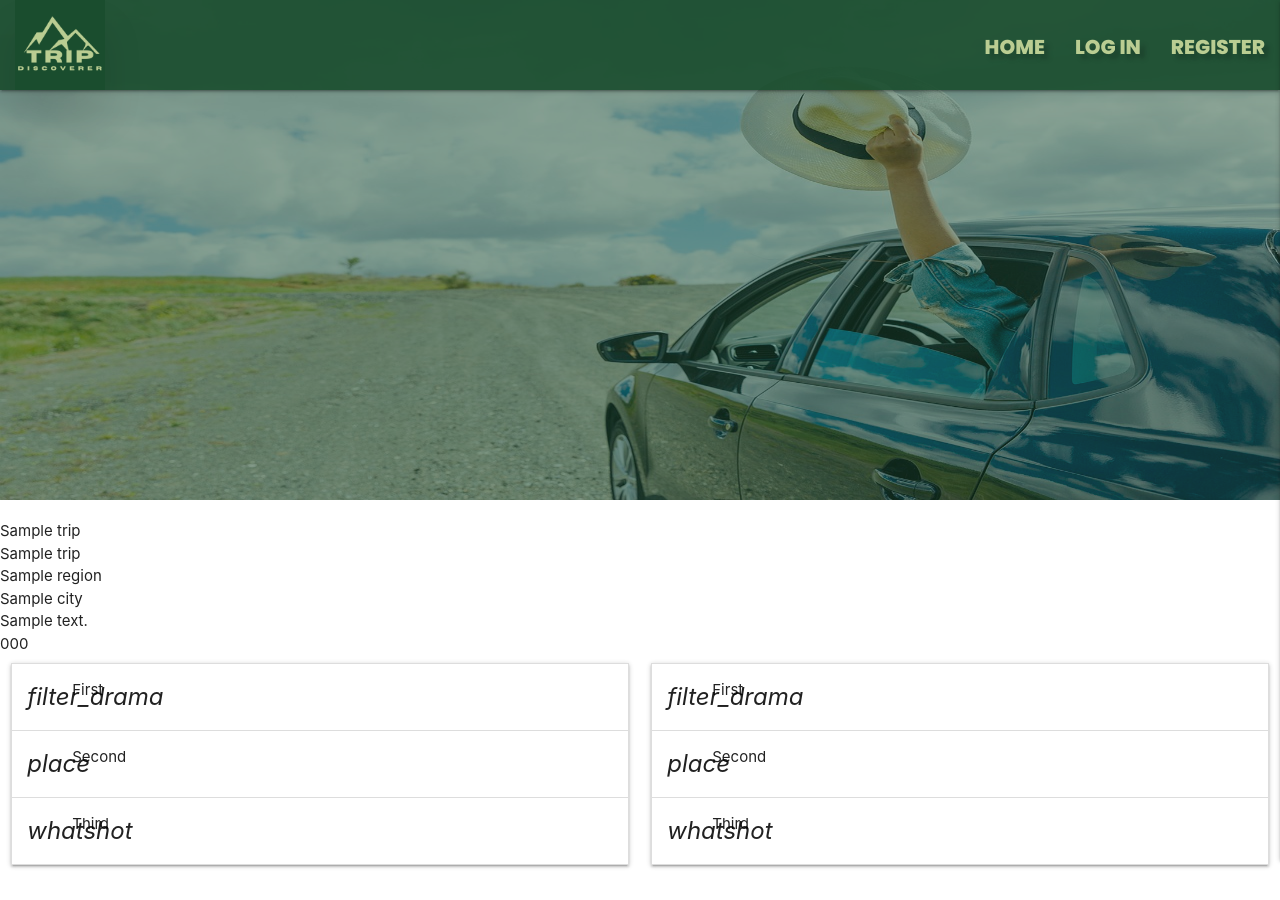
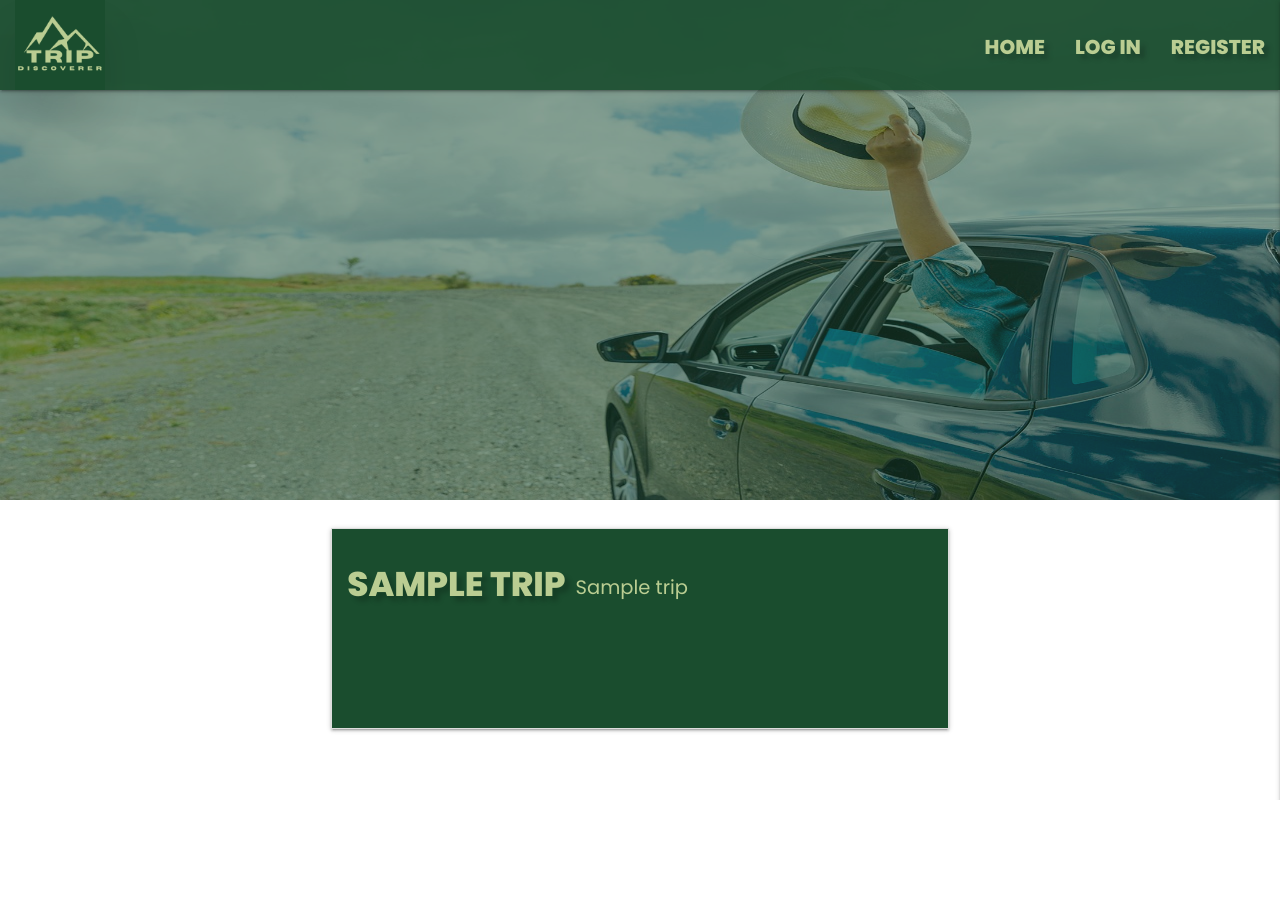
Before and after one commit to e-h-dev/trip-discoverer, a Flask app: page / in a window 1280 px wide. After the commit the page ends 800 px from the top, so only its background shows below. Run offline with Flask 3, Linux system fonts and the light colour scheme; a database or web service that is not in the repository returns one stand-in record (values such as "Sample title"); some libraries are stand-ins or nearby versions.

Commit message:
Connect data to trips template, style template

```diff
--- a/static/css/style.css
+++ b/static/css/style.css
@@ -178,3 +178,30 @@ i{
   position: relative;
   top: -29px;
 }
+
+
+/* trips.html */
+
+.trip-header{
+  background-color: var(--dark-color);
+  color: var(--light-color);
+  font-family: var(--head-text);
+  height:200px;
+}
+
+.trip-header h4{
+  font-weight: 800;
+  text-transform: uppercase;
+  text-shadow: 5px 5px 5px rgba(0,0,0,0.2);
+}
+
+.trip-header p{
+  padding-top: 10px;
+  padding-left: 10px;
+  font-size: 1.3rem;
+}
+
+.trip-content{
+  background-color: var(--light-color);
+  color:var(--dark-color)
+}
--- a/templates/trips.html
+++ b/templates/trips.html
@@ -1,48 +1,30 @@
 {% extends "base.html" %}
 {% block content%}
 
-    {% for trip in trips %}
-        {{ trip.category_name }}<br>
-        {{ trip.trip_name }}<br>
-        {{ trip.region }}<br>
-        {{ trip.city }}<br>
-        {{ trip.address }}<br>
-        {{ trip.post_code }}<br>
-    {% endfor %}
+
     <div class="row">
-        <div class="col s6">
+        <div class="col s10 m6 offset-m3 offset-s1">
           <ul class="collapsible">
+            {% for trip in trips %}
             <li>
-              <div class="collapsible-header"><i class="material-icons">filter_drama</i>First</div>
-              <div class="collapsible-body"><span>Lorem ipsum dolor sit amet.</span></div>
+                <div class="collapsible-header trip-header">
+                    {% if trip.category_name == "Parks" %}
+                        <i class="fa-solid fa-tree"></i>
+                    {% endif %}
+                    <h4>{{ trip.category_name }}</h4>
+                    <p>{{ trip.trip_name }}</p>
+                </div>
+                <div class="collapsible-body trip-content">
+                    {{ trip.region }}<br>
+                    {{ trip.city }}<br>
+                    {{ trip.address }}<br>
+                    {{ trip.post_code }}<br>
+                </div>
             </li>
-            <li>
-              <div class="collapsible-header"><i class="material-icons">place</i>Second</div>
-              <div class="collapsible-body"><span>Lorem ipsum dolor sit amet.</span></div>
-            </li>
-            <li>
-              <div class="collapsible-header"><i class="material-icons">whatshot</i>Third</div>
-              <div class="collapsible-body"><span>Lorem ipsum dolor sit amet.</span></div>
-            </li>
+            {% endfor %}
           </ul>
         </div>
-        <div class="col s6">
-          <ul class="collapsible">
-            <li>
-              <div class="collapsible-header"><i class="material-icons">filter_drama</i>First</div>
-              <div class="collapsible-body"><span>Lorem ipsum dolor sit amet.</span></div>
-            </li>
-            <li>
-              <div class="collapsible-header"><i class="material-icons">place</i>Second</div>
-              <div class="collapsible-body"><span>Lorem ipsum dolor sit amet.</span></div>
-            </li>
-            <li>
-              <div class="collapsible-header"><i class="material-icons">whatshot</i>Third</div>
-              <div class="collapsible-body"><span>Lorem ipsum dolor sit amet.</span></div>
-            </li>
-          </ul>
-        </div>
-      </div>
+
 
 
 {% endblock %}
```
